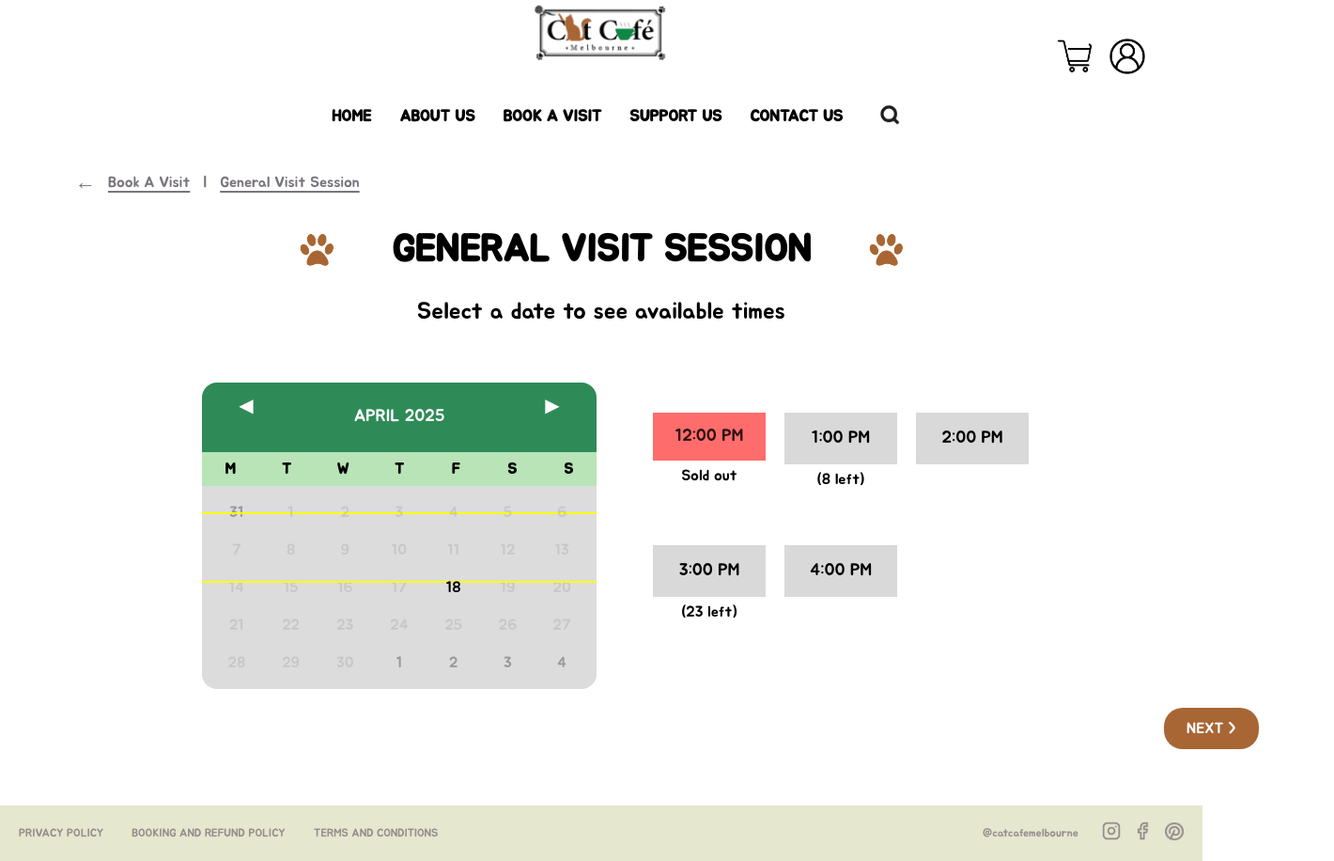
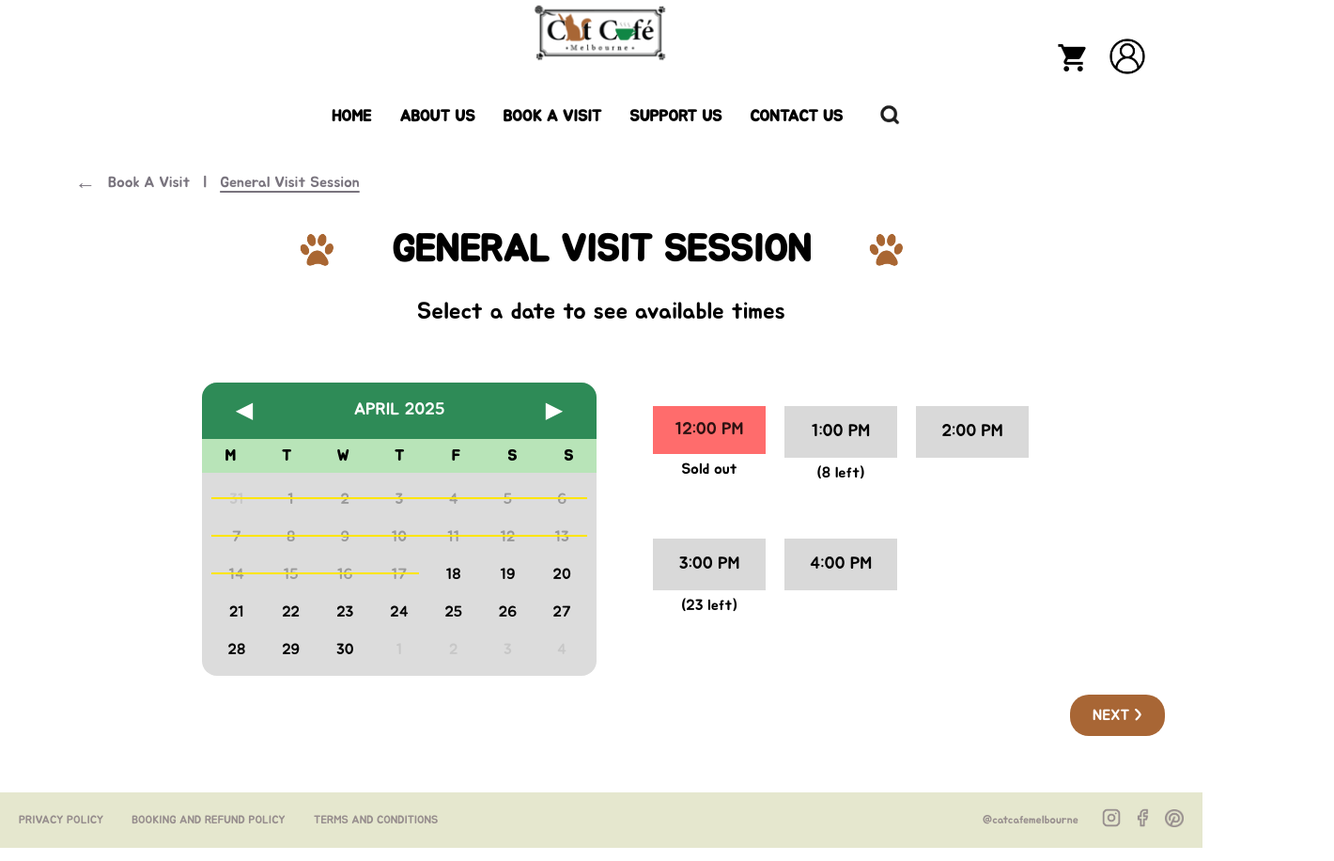
Before and after one commit to ViolaniJ/catcafe-redesign, a plain HTML site: page selectdate.html in a window 1280 px wide. Shown: the whole page at 94% size, 1420 px wide, since content can reach past the window. Drawn offline with Linux system fonts and the light colour scheme.

Commit message:
refining selectdate.html

```diff
--- a/catscript.js
+++ b/catscript.js
@@ -36,20 +36,18 @@ document.addEventListener('DOMContentLoaded', () => {
 });
 
 // calendar
-const slotBtn = document.getElementById("selectable-slot");
-  slotBtn.addEventListener("click", () => {
-    slotBtn.classList.toggle("selected");
-});
+  // Select all clickable calendar days
+  const days = document.querySelectorAll('.calendar-day.selectable');
 
-  const date18 = document.getElementById("selectable-date");
-  date18.addEventListener("click", () => {
-    date18.classList.toggle("selected-date");
-});
-
-document.addEventListener("DOMContentLoaded", function () {
-  const date18 = document.querySelector('.calendar-day.selectable');
-
-  date18.addEventListener('click', function () {
-    this.classList.toggle('selected-date');
+  days.forEach(day => {
+    day.addEventListener('click', () => {
+      // If this day is already selected, remove it
+      if (day.classList.contains('selected-date')) {
+        day.classList.remove('selected-date');
+      } else {
+        // Otherwise, remove selection from others and select this one
+        days.forEach(d => d.classList.remove('selected-date'));
+        day.classList.add('selected-date');
+      }
+    });
   });
-});
--- a/catstyle.css
+++ b/catstyle.css
@@ -3,6 +3,10 @@ html, body {
     margin: 0;
     display: flex;
     flex-direction: column;
+}
+
+* {
+  box-sizing: border-box;
 }
 
 main {
@@ -35,7 +39,13 @@ body.fade-in {
     position: relative;
 }
 
-.header-nav .shoppingcart,
+.header-nav {
+  display: flex;
+  align-items: center;
+  gap: 20px;
+  margin-right: 20px;
+}
+
 .header-nav .profile {
     position: absolute;
     top: 20px;
@@ -43,12 +53,37 @@ body.fade-in {
     height: auto;
 }
 
-.header-nav .shoppingcart {
-    right: 58px;
+.header-nav .profile {
+    right: 30px;
 }
 
-.header-nav .profile {
-    right: 30px;
+.shoppingcart {
+  position: absolute;
+  top: 43px;
+  right: 120px;
+  font-size: 26px;
+  color: black;
+  display: inline-block;
+}
+
+.shoppingcart .material-icons {
+  font-size: 35px;
+  vertical-align: middle;
+}
+
+.cart-badge {
+  position: absolute;
+  top: -6px;
+  right: -10px;
+  background: #108645;
+  color: white;
+  font-size: 12px;
+  width: 18px;
+  height: 18px;
+  border-radius: 50%;
+  text-align: center;
+  line-height: 18px;
+  font-weight: bold;
 }
 
 .navbar {
@@ -472,10 +507,20 @@ body.fade-in {
 /* ------------------------------------------------------ END OF SEARCHPAGE.HTML --------------------------------------------------------- */
 
 
+/* -------------------------------------------------------- SELECTADATE.HTML ------------------------------------------------------------- */
+.back-choose {
+    margin-left: 5px;
+    font-family: 'Jua', sans-serif;
+    font-size: 16px;
+    text-decoration: none;
+    color: #79747E;
+}
 
+.back-choose:hover {
+    color: #000;
+    text-decoration-color: #000;
+}
 
-
-/* -------------------------------------------------------- SELECTADATE.HTML ------------------------------------------------------------- */
 .select-a-date {
   text-align: center;
   padding: 40px 20px;
@@ -543,12 +588,18 @@ body.fade-in {
   display: flex;
   justify-content: space-between;
   align-items: center;
+  padding: 16px 20px;
+  height: 60px;
 }
 
 .calendar-header .arrow {
+  font-size: 24px;
+  line-height: 1;
+  display: flex;
+  align-items: center;
+  justify-content: center;
+  padding: 4px;
   cursor: pointer;
-  padding: 0 10px;
-  font-size: 20px;
 }
 
 .month-title {
@@ -578,14 +629,30 @@ body.fade-in {
   background-color: transparent;
 }
 
+.calendar-day .dimmed {
+  width: 36px;
+  height: 36px;
+  line-height: 36px;
+  display: inline-block;
+  text-align: center;
+  font-size: 16px;
+}
+
 .calendar-day.selectable.selected-date {
+  width: 36px;
+  height: 36px;
+  line-height: 36px;
+  display: inline-block;
+  text-align: center;
+  font-size: 16px;
   background-color: white;
   color: black;
   font-weight: bold;
   border-radius: 50%;
-  border: 3px solid black;
-  transform: scale(1.1);
+  border: 2px solid black;
+  box-shadow: 0px 3px 6px rgba(0, 0, 0, 0.2);
   transition: all 0.2s ease-in-out;
+  transform: none; /* removed scale to prevent overflow */
 }
 
 .calendar-grid {
@@ -594,24 +661,6 @@ body.fade-in {
   gap: 4px;
   padding: 10px;
   position: relative;
-}
-
-.calendar-grid::before,
-.calendar-grid::after {
-  content: '';
-  position: absolute;
-  left: 0;
-  right: 0;
-  height: 2px;
-  background: yellow;
-}
-
-.calendar-grid::before {
-  top: 28px;
-}
-
-.calendar-grid::after {
-  top: 101px;
 }
 
 .calendar-grid div {
@@ -623,6 +672,36 @@ body.fade-in {
 
 .calendar-grid .dimmed {
   color: #999;
+}
+
+.calendar-box {
+  position: relative; /* needed for absolute positioning inside */
+}
+
+/* Yellow lines for specific week rows */
+.calendar-line {
+  position: absolute;
+  height: 2px;
+  background-color: #FFE500; /* bright yellow */
+  left: 10px;
+  right: 10px;
+  z-index: 2;
+}
+
+.calendar-line.line-1 {
+  top: 122px;
+}
+
+.calendar-line.line-2 {
+  top: 162px;
+}
+
+.calendar-line.line-3 {
+  top: 202px;
+}
+
+.calendar-line.line-3 {
+  right: 45%;
 }
 
 .timeslots {
@@ -683,7 +762,7 @@ body.fade-in {
 .next-btn-container {
   display: flex;
   justify-content: flex-end;
-  padding: 0 80px 20px;
+  padding: 0 20px 20px;
   margin-top: 20px;
   width: 100%;
 }
--- a/selectdate.html
+++ b/selectdate.html
@@ -6,6 +6,8 @@
     <link rel="preconnect" href="https://fonts.googleapis.com">
     <link rel="preconnect" href="https://fonts.gstatic.com" crossorigin>
     <link href="https://fonts.googleapis.com/css2?family=Jua&display=swap" rel="stylesheet">
+
+    <link href="https://fonts.googleapis.com/icon?family=Material+Icons" rel="stylesheet">
 
     <link rel="stylesheet" href="catstyle.css">
     <title>Cat Cafe Book a Visit</title>
@@ -35,8 +37,8 @@
         </nav>
 
         <div class="header-nav">
-          <a href="#" class="shoppingcart">
-            <img src="images/shoppingcart.png" alt="Shopping Cart" class="shoppingcart">
+          <a href="shoppingcart.html" class="shoppingcart">
+            <span class="material-icons">shopping_cart</span>
           </a>
           <a href="#" class="profile">
             <img src="images/profile.png" alt="Profile" class="profile">
@@ -49,7 +51,7 @@
 
             <div class="back-home">
                 <a href="bookavisit.html" class="back-link">←</a>
-                <a href="bookavisit.html" class="back-visit">Book A Visit</a>
+                <a href="bookavisit.html" class="back-choose">Book A Visit</a>
                 <span class="divider"> |</span>
                 <a href="selectdate.html" class="back-visit">General Visit Session</a>
             </div>
@@ -79,46 +81,46 @@
                     <div>S</div>
                   </div>
                   <div class="calendar-grid">
-                    <div class="dimmed">31</div>
+                    <div class="calendar-day disabled">31</div>
+                    <div class="dimmed">1</div>
+                    <div class="dimmed">2</div>
+                    <div class="dimmed">3</div>
+                    <div class="dimmed">4</div>
+                    <div class="dimmed">5</div>
+                    <div class="dimmed">6</div>
+                    <div class="dimmed">7</div>
+                    <div class="dimmed">8</div>
+                    <div class="dimmed">9</div>
+                    <div class="dimmed">10</div>
+                    <div class="dimmed">11</div>
+                    <div class="dimmed">12</div>
+                    <div class="dimmed">13</div>
+                    <div class="dimmed">14</div>
+                    <div class="dimmed">15</div>
+                    <div class="dimmed">16</div>
+                    <div class="dimmed">17</div>
+                    <div class="calendar-day selectable">18</div>
+                    <div class="calendar-day">19</div>
+                    <div class="calendar-day">20</div>
+                    <div class="calendar-day">21</div>
+                    <div class="calendar-day">22</div>
+                    <div class="calendar-day">23</div>
+                    <div class="calendar-day">24</div>
+                    <div class="calendar-day">25</div>
+                    <div class="calendar-day">26</div>
+                    <div class="calendar-day">27</div>
+                    <div class="calendar-day">28</div>
+                    <div class="calendar-day">29</div>
+                    <div class="calendar-day">30</div>
                     <div class="calendar-day disabled">1</div>
                     <div class="calendar-day disabled">2</div>
                     <div class="calendar-day disabled">3</div>
                     <div class="calendar-day disabled">4</div>
-                    <div class="calendar-day disabled">5</div>
-                    <div class="calendar-day disabled">6</div>
-                    <div class="calendar-day disabled">7</div>
-                    <div class="calendar-day disabled">8</div>
-                    <div class="calendar-day disabled">9</div>
-                    <div class="calendar-day disabled">10</div>
-                    <div class="calendar-day disabled">11</div>
-                    <div class="calendar-day disabled">12</div>
-                    <div class="calendar-day disabled">13</div>
-                    <div class="calendar-day disabled">14</div>
-                    <div class="calendar-day disabled">15</div>
-                    <div class="calendar-day disabled">16</div>
-                    <div class="calendar-day disabled">17</div>
-                    <div class="calendar-day selectable">18</div>
-                    <div class="calendar-day disabled">19</div>
-                    <div class="calendar-day disabled">20</div>
-                    <div class="calendar-day disabled">21</div>
-                    <div class="calendar-day disabled">22</div>
-                    <div class="calendar-day disabled">23</div>
-                    <div class="calendar-day disabled">24</div>
-                    <div class="calendar-day disabled">25</div>
-                    <div class="calendar-day disabled">26</div>
-                    <div class="calendar-day disabled">27</div>
-                    <div class="calendar-day disabled">28</div>
-                    <div class="calendar-day disabled">29</div>
-                    <div class="calendar-day disabled">30</div>
-                    <div class="dimmed">1</div>
-                    <div class="dimmed">2</div>
-                    <div class="dimmed">3</div>
-                    <div class="dimmed">4</div>
                   </div>
 
                   <div class="calendar-line line-1"></div>
                   <div class="calendar-line line-2"></div>
-                  <div class="calendar-line line-3-short"></div>
+                  <div class="calendar-line line-3"></div>
                 </div>
               </div>
 
@@ -149,7 +151,7 @@
             </div>
 
             <div class="next-btn-container">
-              <a href="selectproduct.html" class="next-button">NEXT ></a>
+              <a href="selectpass.html" class="next-button">NEXT ></a>
             </div>
         </section>
     </main>
```
Also changed, not shown: bookavisit.html (+4 -2 lines), bookingconfirmation.html (+8 -6 lines), carddetails.html (+4 -2 lines), index.html (+3 -1 lines), searchpage.html (+4 -2 lines), selectpass.html (+4 -2 lines), shoppingcart.html (+4 -2 lines).
